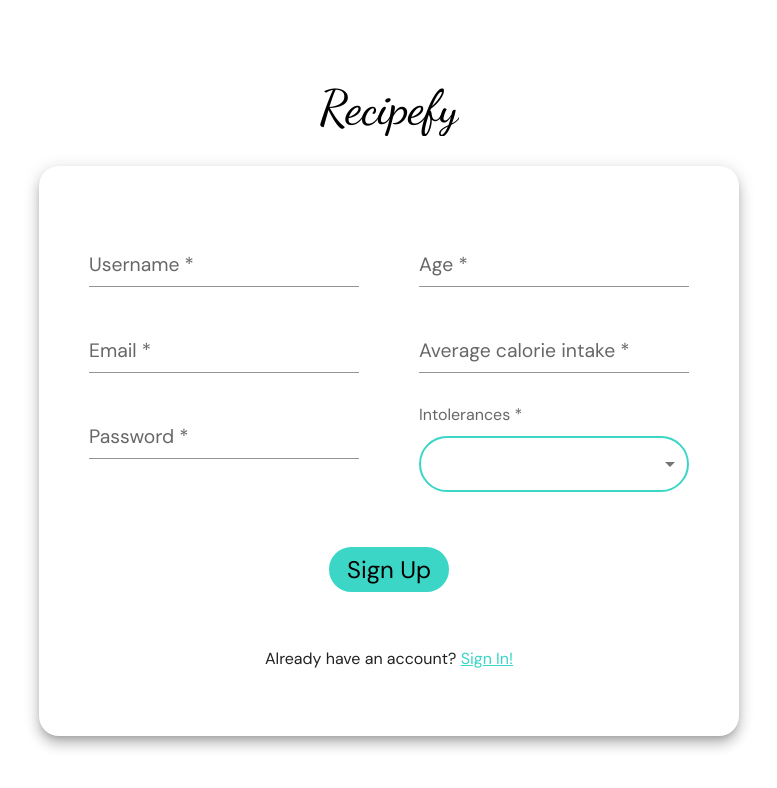
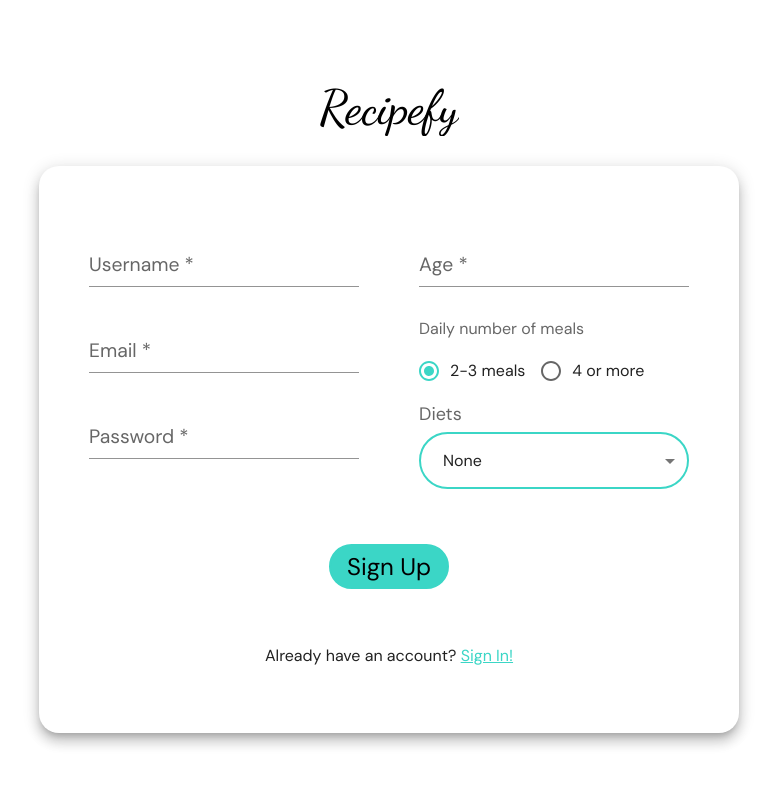
Before and after one commit to vardanyanzaven/recipefy-mern, a React (Create React App) app in the folder client/: page /signup in a window 1280 px wide. Shown: the top 788 px of the page, without its empty margins (251-1028 px from the left). Built offline with nearby package versions, Linux system fonts and the light colour scheme.

Commit message:
Changed calorie intake and intolerances fields in sign up, implemented pagination for recipe fetching

```diff
--- a/client/src/components/auth-forms/forms/SignUpForm.tsx
+++ b/client/src/components/auth-forms/forms/SignUpForm.tsx
@@ -1,7 +1,18 @@
 import React, { Fragment } from "react";
 import { Link } from "react-router-dom";
 import { Controller, UseFormRegister, useForm } from "react-hook-form";
-import { InputLabel, MenuItem, Paper, Select, Typography } from "@mui/material";
+import {
+  FormControl,
+  FormControlLabel,
+  FormLabel,
+  InputLabel,
+  MenuItem,
+  Paper,
+  Radio,
+  RadioGroup,
+  Select,
+  Typography,
+} from "@mui/material";
 import { yupResolver } from "@hookform/resolvers/yup";
 
 import Logo from "../../logo/Logo";
@@ -18,9 +29,13 @@ import {
   MenuStyles,
   StyledForm,
 } from "../auth.styles";
-import { FOOD_INTOLERANCES, SIGN_UP_INPUTS } from "../../../constants";
+import {
+  FOOD_DIETS,
+  MEAL_COUNT_OPTIONS,
+  SIGN_UP_INPUTS,
+} from "../../../constants";
 import useAuth from "../../../utils/hooks/useAuth";
-import setIntolerances from "../../../utils/helpers/setIntolerances";
+import setDiets from "../../../utils/helpers/setDiets";
 import AuthInput from "../../inputs/AuthInput";
 
 const SignUp = () => {
@@ -33,7 +48,7 @@ const SignUp = () => {
     formState: { errors },
   } = useForm<SignUpData>({ resolver: yupResolver(signUpSchema) });
 
-  console.log("intols ", watch("intolerances"));
+  console.log("intols ", watch("diets"));
 
   // Requires signUpSchema for react-hook-form
   const { getCredError, handleAuthSubmit } = useAuth(signUpSchema);
@@ -53,7 +68,6 @@ const SignUp = () => {
         <StyledForm
           noValidate
           onSubmit={handleSubmit((data) => {
-            console.log(data);
             handleAuthSubmit(data, "signup");
           })}
         >
@@ -75,7 +89,7 @@ const SignUp = () => {
             </InputContainer>
             <InputContainer>
               {SIGN_UP_INPUTS.nutrition.map((input) => {
-                return input.name !== "intolerances" ? (
+                return input.name === "age" ? (
                   <AuthInput
                     key={input.name}
                     input={input}
@@ -85,24 +99,58 @@ const SignUp = () => {
                       register as UseFormRegister<SignInData | SignUpData>
                     }
                   />
-                ) : (
+                ) : input.name === "calories" ? (
+                  <FormControl>
+                    <FormLabel
+                      sx={{
+                        marginBottom: "10px",
+                        "&.Mui-focused": { color: "#3bd6c6" },
+                      }}
+                    >
+                      {input.label}
+                    </FormLabel>
+                    <Controller
+                      name="calories"
+                      control={control}
+                      defaultValue={700}
+                      render={({ field }) => (
+                        <RadioGroup {...field} row>
+                          {MEAL_COUNT_OPTIONS.map((option) => {
+                            return (
+                              <FormControlLabel
+                                value={option.calories}
+                                control={
+                                  <Radio
+                                    sx={{
+                                      "&.Mui-checked": { color: "#3bd6c6" },
+                                    }}
+                                  />
+                                }
+                                label={option.name}
+                              />
+                            );
+                          })}
+                        </RadioGroup>
+                      )}
+                    />
+                  </FormControl>
+                ) : input.name === "diets" ? (
                   <Fragment key={input.name}>
-                    <InputLabel sx={{ marginBottom: "-20px" }}>
-                      Intolerances *
+                    <InputLabel
+                      sx={{ fontSize: "18px", margin: "-20px 0 -25px 0" }}
+                    >
+                      Diets
                     </InputLabel>
                     <Controller
-                      name="intolerances"
+                      name="diets"
+                      control={control}
                       defaultValue={["none"]}
-                      control={control}
                       render={({ field }) => (
                         <Select
                           multiple
                           {...field}
                           onChange={(e) =>
-                            setIntolerances(
-                              e.target.value as string[],
-                              setValue
-                            )
+                            setDiets(e.target.value as string[], setValue)
                           }
                           MenuProps={MenuStyles}
                           sx={{
@@ -113,8 +161,9 @@ const SignUp = () => {
                               border: "2px solid #3bd6c6 !important",
                             },
                           }}
+                          defaultValue={["none"]}
                         >
-                          {FOOD_INTOLERANCES.map((intol) => {
+                          {FOOD_DIETS.map((intol) => {
                             return (
                               <MenuItem key={intol.value} value={intol.value}>
                                 {intol.name}
@@ -125,7 +174,7 @@ const SignUp = () => {
                       )}
                     />
                   </Fragment>
-                );
+                ) : null;
               })}
             </InputContainer>
           </InputsContainer>
--- a/client/src/components/inputs/AuthInput.tsx
+++ b/client/src/components/inputs/AuthInput.tsx
@@ -5,7 +5,6 @@ import { FieldErrors, UseFormRegister } from "react-hook-form";
 import { INPUT_LIMITS } from "../../constants";
 
 const { min: ageMin, max: ageMax } = INPUT_LIMITS.age;
-const { min: calMin, max: calMax } = INPUT_LIMITS.calories;
 
 const AuthInput = ({
   input,
@@ -21,7 +20,7 @@ const AuthInput = ({
       | "password"
       | "age"
       | "calories"
-      | "intolerances";
+      | "diets";
     type: string;
     step?: number;
   };
@@ -38,18 +37,8 @@ const AuthInput = ({
       variant="standard"
       inputProps={{
         type: input.type,
-        min:
-          input.name === "age"
-            ? ageMin
-            : input.name === "calories"
-            ? calMin
-            : null,
-        max:
-          input.name === "age"
-            ? ageMax
-            : input.name === "calories"
-            ? calMax
-            : null,
+        min: ageMin,
+        max: ageMax,
         step: input.step ? input.step : null,
       }}
       error={Boolean(errors[input.name] || getCredError(input.name))}
--- a/client/src/components/spinner/Spinner.tsx
+++ b/client/src/components/spinner/Spinner.tsx
@@ -1,5 +1,5 @@
 import React from "react";
-import { Box, CircularProgress } from "@mui/material";
+import { CircularProgress } from "@mui/material";
 
 const Spinner = () => {
   return (
@@ -8,10 +8,8 @@ const Spinner = () => {
         sx={{
           color: "#3bd6c6",
           animationDuration: "1000ms",
-          position: "relative",
-          left: "50%",
         }}
-        size={60}
+        size={70}
         thickness={4}
       />
   );
--- a/client/src/constants.ts
+++ b/client/src/constants.ts
@@ -40,7 +40,7 @@ type SignUpConstants = {
   }[];
   nutrition: {
     label: string;
-    name: "age" | "calories" | "intolerances";
+    name: "age" | "calories" | "diets";
     type: string;
     step?: number;
   }[];
@@ -63,15 +63,16 @@ export const SIGN_UP_INPUTS: SignUpConstants = {
       step: 1,
     },
     {
-      label: "Average calorie intake",
+      label: "Daily number of meals",
+      // Each option will have a fixed number of calories
       name: "calories",
-      type: "number",
-      step: 100,
+      // Type doesn't matter since it needs MUI's RadioGroup component
+      type: "radio",
     },
     {
-      label: "Intolerances",
-      name: "intolerances",
-      // The type doesn't matter for this one since it needs MUI's Select component
+      label: "Diets",
+      name: "diets",
+      // Type doesn't matter since it needs MUI's Select component
       type: "select",
     },
   ],
@@ -82,42 +83,29 @@ export const INPUT_LIMITS = {
     min: 16,
     max: 90,
   },
-  calories: {
-    min: 1200,
-    max: 3500,
-  },
 };
 
-export const FOOD_INTOLERANCES = [
-  { name: "None", value: "None" },
-  { name: "FODMAP", value: "FODMAP" },
-  { name: "Gluten", value: "Gluten" },
-  { name: "Shellfish", value: "Shellfish" },
-  { name: "Soy", value: "Soy" },
-  { name: "Sulfites", value: "Sulfites" },
-  { name: "Tree Nuts", value: "Tree-Nuts" },
-  { name: "Wheat", value: "Wheat" },
-  // { name: "Eggs", value: "eggs" },
-  // { name: "Milk", value: "Milk" },
-  // { name: "Peanuts", value: "peanuts" },
-  // { name: "Mustard", value: "mustard" },
-  // { name: "Celery", value: "celery" },
-  // { name: "Lupine", value: "lupine" },
-  // { name: "Molluscs", value: "molluscs" },
-  // { name: "Fish", value: "fish" },
-  // { name: "Crustaceans", value: "crustaceans" },
-  // { name: "Shellfish", value: "shellfish" },
+export const MEAL_COUNT_OPTIONS = [
+  {
+    name: "2-3 meals",
+    calories: 700,
+  },
+  {
+    name: "4 or more",
+    calories: 500,
+  },
 ];
 
-// new Set([
-//   "gluten free",
-//   "dairy free",
-//   "lacto ovo vegetarian",
-//   "vegan",
-//   "paleolithic",
-//   "primal",
-//   "whole 30",
-//   "pescatarian",
-//   "ketogenic",
-//   "fodmap friendly"
-// ])
+export const FOOD_DIETS = [
+  { name: "None", value: "none" },
+  { name: "Dairy Free", value: "dairy free" },
+  { name: "FODMAP Friendly", value: "fodmap friendly" },
+  { name: "Gluten Free", value: "gluten free" },
+  { name: "Ketogenic", value: "ketogenic" },
+  { name: "Lacto Ovo Vegetarian", value: "lacto ovo vegetarian" },
+  { name: "Paleolithic", value: "paleolithic" },
+  { name: "Pescatarian", value: "pescatarian" },
+  { name: "Primal", value: "primal" },
+  { name: "Vegan", value: "vegan" },
+  { name: "Whole 30", value: "whole 30" },
+];
--- a/client/src/pages/RecipesPage.tsx
+++ b/client/src/pages/RecipesPage.tsx
@@ -1,43 +1,69 @@
-import React, { useEffect } from "react";
+import React, { useEffect, useState } from "react";
 import useRecipes from "../utils/hooks/useRecipes";
-import { Box, Card, CardMedia, Grid, Typography } from "@mui/material";
+import {
+  Box,
+  Card,
+  CardMedia,
+  Grid,
+  Pagination,
+  Typography,
+} from "@mui/material";
 import Spinner from "../components/spinner/Spinner";
 import Button, { BUTTON_TYPES } from "../components/button/Button";
+
+export type RecipeInfo = {
+  title: string;
+  sourceUrl: string;
+  imageUrl: string;
+  ingredients: string[];
+  instructions: object[];
+  calories: { name: string; amount: number; unit: string };
+  readyInMinutes: number;
+  servings: number;
+  diets: string[];
+};
 
 const RecipesPage = ({
   setActivePage,
 }: {
   setActivePage: React.Dispatch<React.SetStateAction<string>>;
 }) => {
-  const { recipes, isLoading } = useRecipes();
+  const [page, setPage] = useState(1);
+  const { recipes, isLoading } = useRecipes(page);
 
   useEffect(() => {
     setActivePage("recipes");
   });
 
   return (
-    <Box sx={{ marginTop: 15 }}>
+    <Box
+      sx={{
+        padding: "125px 0 50px 0",
+        display: "flex",
+        justifyContent: "center",
+      }}
+    >
       {isLoading ? (
         <Spinner />
       ) : (
-        <Grid
-          container
-          sx={{ padding: "0 40px" }}
-          columnSpacing={2}
-          rowSpacing={3}
+        <Box
+          sx={{
+            display: "flex",
+            flexDirection: "column",
+            alignItems: "center",
+            rowGap: 7,
+          }}
         >
-          {recipes.map(
-            (recipe: {
-              title: string;
-              sourceUrl: string;
-              imageUrl: string;
-              ingredients: string[];
-              instructions: object[];
-              calories: { name: string; amount: number; unit: string };
-              readyInMinutes: number;
-              servings: number;
-              diets: string[];
-            }) => {
+          <Grid
+            container
+            sx={{
+              padding: "0 40px",
+              display: "flex",
+              justifyContent: "center",
+            }}
+            spacing={3}
+          >
+            {recipes.map((recipe: RecipeInfo) => {
               return (
                 <Grid
                   item
@@ -51,14 +77,14 @@ const RecipesPage = ({
                   <Box
                     display="flex"
                     justifyContent="center"
-                    alignItems="center"
                     style={{ width: "100%" }}
                   >
                     <Card
                       sx={{
-                        width: 275,
+                        width: 300,
                         height: 350,
                         borderRadius: "15px",
+                        boxShadow: "0 1px 5px rgba(0, 0, 0, 0.5)",
                       }}
                     >
                       <CardMedia
@@ -70,7 +96,7 @@ const RecipesPage = ({
                       <Box
                         sx={{
                           height: 175,
-                          padding: "10px 20px",
+                          padding: "10px 10px",
                           display: "flex",
                           flexDirection: "column",
                           alignItems: "center",
@@ -78,7 +104,10 @@ const RecipesPage = ({
                         }}
                       >
                         <Typography
-                          sx={{ textAlign: "center", fontSize: "15px" }}
+                          sx={{
+                            textAlign: "center",
+                            fontSize: "15px",
+                          }}
                         >
                           {recipe.title}
                         </Typography>
@@ -103,10 +132,8 @@ const RecipesPage = ({
                           buttonType={BUTTON_TYPES.colored}
                           style={{
                             fontSize: "18px",
-                            width: "100px",
-                            position: "relative",
-                            bottom: 0,
                           }}
+                          // onClick={}
                         >
                           View More
                         </Button>
@@ -115,9 +142,23 @@ const RecipesPage = ({
                   </Box>
                 </Grid>
               );
-            }
-          )}
-        </Grid>
+            })}
+          </Grid>
+          <Pagination
+            size="large"
+            count={10}
+            page={page}
+            onChange={(e, value) => setPage(value)}
+            sx={{
+              ".Mui-selected": {
+                background: "#3bd6c6",
+                "&:hover": {
+                  background: "#3bd6c6",
+                },
+              },
+            }}
+          />
+        </Box>
       )}
     </Box>
   );
--- /dev/null
+++ b/client/src/utils/helpers/setDiets.ts
@@ -0,0 +1,32 @@
+import { UseFormSetValue } from "react-hook-form";
+import { SignUpData } from "../validation/auth.schema";
+
+const setDiets = (
+  newValue: string[],
+  setValue: UseFormSetValue<SignUpData>
+) => {
+  // If an intolerance is selected the first time, remove "none" from the list
+  if (newValue.at(0) === "none") {
+    setValue(
+      "diets",
+      newValue.filter((item) => item !== "none")
+      );
+  }
+
+  // If "none" is selected when there are selected intolerances, set intolerances to "none"
+  else if (newValue.at(-1) === "none") {
+    setValue("diets", ["none"]);
+  }
+
+  // If all options are deselected, select "none"
+  else if (newValue.length === 0) {
+    setValue("diets", ["none"]);
+  }
+
+  // Otherwise, just set the new value
+  else {
+    setValue("diets", newValue);
+  }
+};
+
+export default setDiets;
--- a/client/src/utils/helpers/setIntolerances.ts
+++ /dev/null
@@ -1,32 +0,0 @@
-import { UseFormSetValue } from "react-hook-form";
-import { SignUpData } from "../validation/auth.schema";
-
-const setIntolerances = (
-  newValue: string[],
-  setValue: UseFormSetValue<SignUpData>
-) => {
-  // If an intolerance is selected the first time, remove "None" from the list
-  if (newValue.at(0) === "None") {
-    setValue(
-      "intolerances",
-      newValue.filter((item) => item !== "None")
-      );
-  }
-
-  // If "None" is selected when there are selected intolerances, set intolerances to "none"
-  else if (newValue.at(-1) === "None") {
-    setValue("intolerances", ["None"]);
-  }
-
-  // If all options are deselected, select "None"
-  else if (newValue.length === 0) {
-    setValue("intolerances", ["None"]);
-  }
-
-  // Otherwise, just set the new value
-  else {
-    setValue("intolerances", newValue);
-  }
-};
-
-export default setIntolerances;
--- a/client/src/utils/validation/auth.schema.ts
+++ b/client/src/utils/validation/auth.schema.ts
@@ -14,7 +14,7 @@ export type SignUpData = SignInData & {
   username: string;
   age: number;
   calories: number;
-  intolerances: string[];
+  diets: string[];
 };
 
 export type ValidationFn = (
@@ -43,12 +43,8 @@ const signUpSchema: Yup.ObjectSchema<SignUpData> = signInSchema.shape({
     .typeError("Age must be a number")
     .min(16, "Age be higher than 16")
     .max(90, "Age must be lower than 90"),
-  calories: Yup.number()
-    .required("Calorie intake is required")
-    .typeError("Calorie intake must be a number")
-    .min(1200, "Average calorie intake should not be lower than 1200")
-    .max(3500, "Average calorie intake should not be higher than 3500"),
-  intolerances: Yup.array().required("Intolerances are required"),
+  calories: Yup.number().required("Daily number of meals is required"),
+  diets: Yup.array().required("Diets are required"),
 });
 
 const validateFormData = async (
```
Also changed, not shown: client/src/App.tsx (+11 -9 lines), client/src/utils/hooks/useRecipes.ts (+4 -3 lines).
